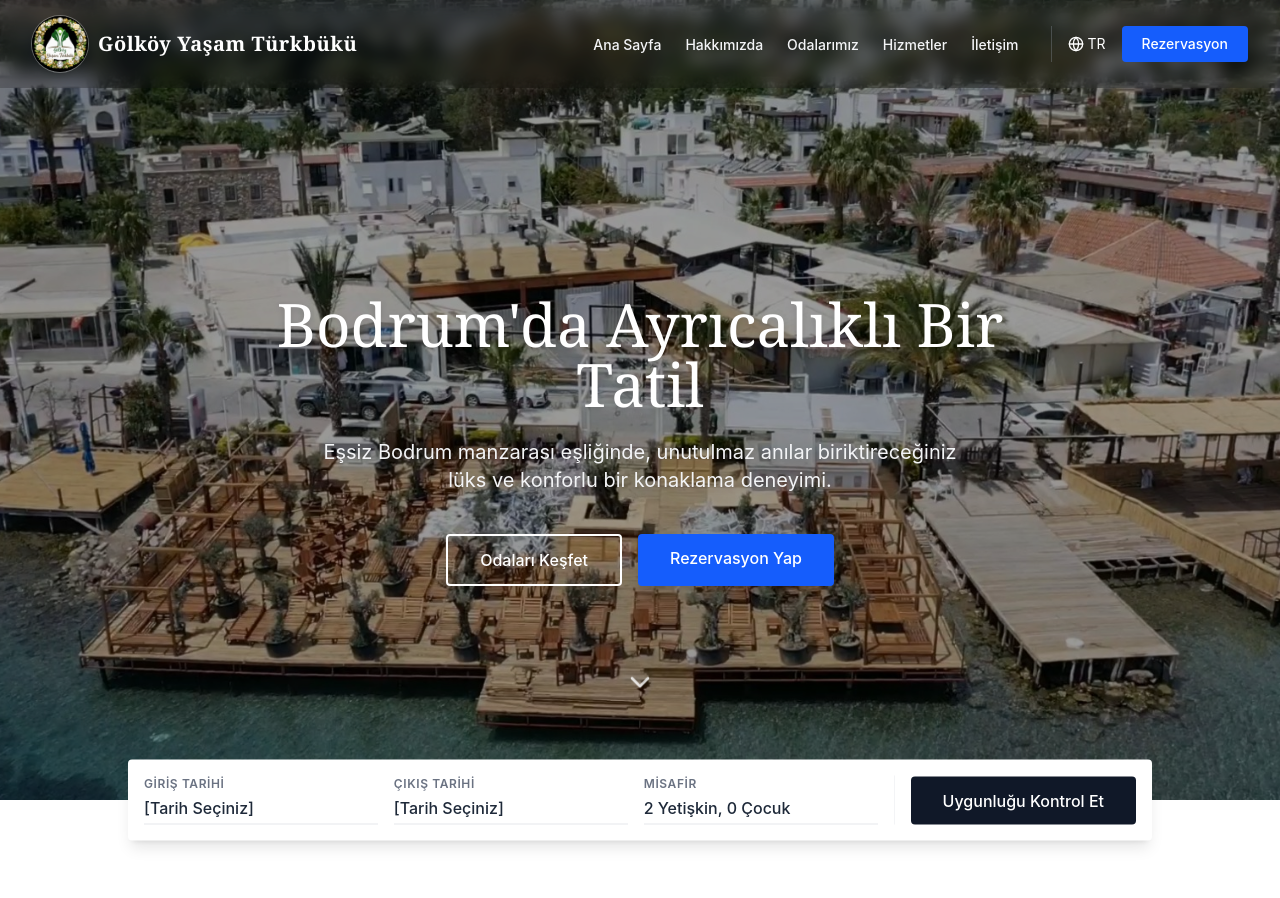
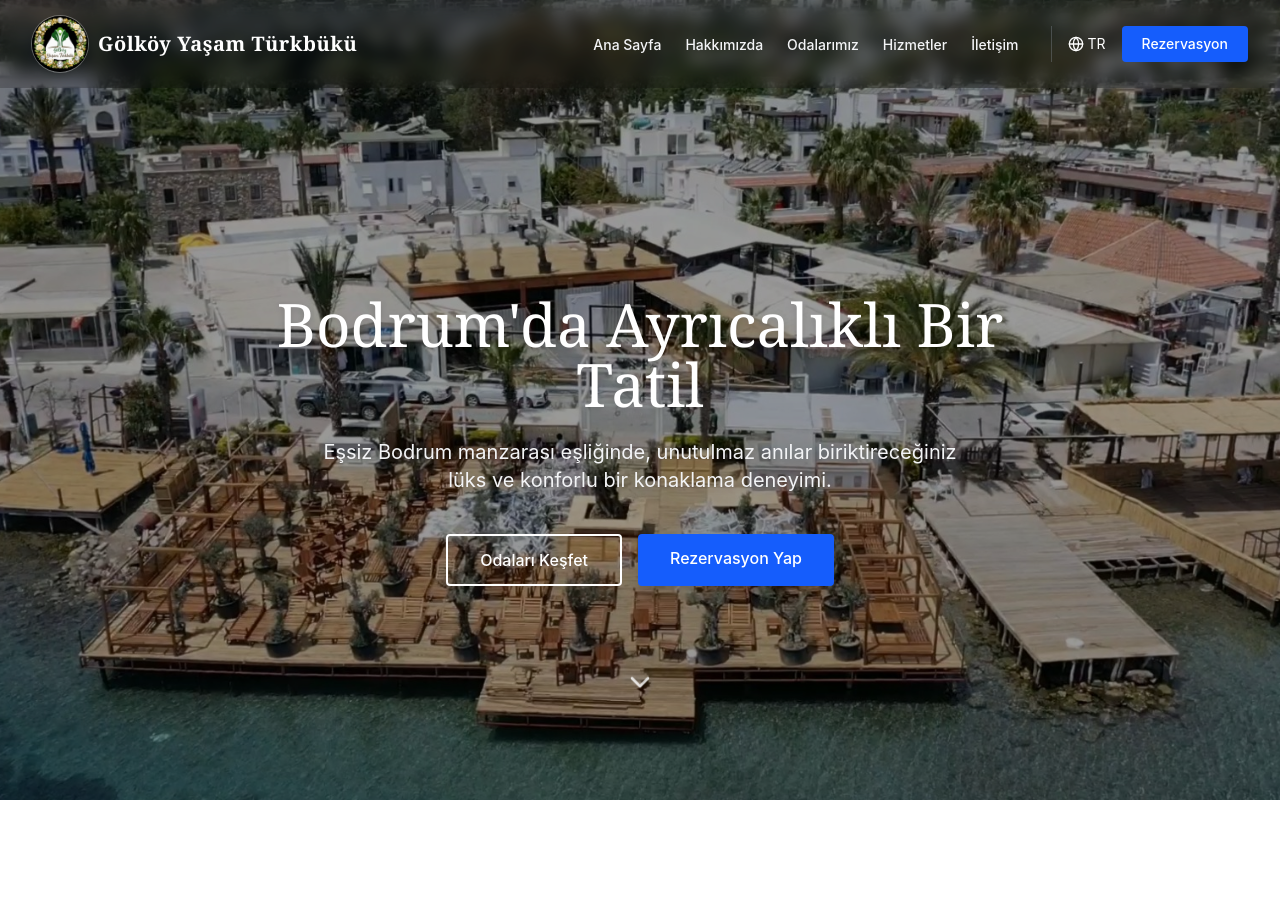
Before and after one commit to Max19071/golkoy_turkbuku1, a React (Vite) app: page / in a window 1280 px wide. Shown: the top 898 px of the page. Built offline with nearby package versions, Linux system fonts and the light colour scheme.

Commit message:
Rezervasyon bilgi çubuğunu kaldır

```diff
--- a/src/components/Hero.tsx
+++ b/src/components/Hero.tsx
@@ -48,29 +48,6 @@ export default function Hero() {
         </div>
       </div>
 
-      {/* Booking Bar Placeholder */}
-      <div id="book" className="absolute bottom-0 left-0 right-0 z-20 translate-y-1/2 px-4 hidden md:block">
-        <div className="max-w-5xl mx-auto bg-white p-4 shadow-lg rounded-sm flex items-center justify-between gap-4">
-          <div className="flex-1 grid grid-cols-3 gap-4 border-r pr-4 border-gray-100">
-            <div>
-              <label className="block text-xs font-semibold text-gray-500 uppercase tracking-wider mb-1">Giriş Tarihi</label>
-              <div className="text-gray-800 font-medium pb-1 border-b border-gray-200">[Tarih Seçiniz]</div>
-            </div>
-            <div>
-              <label className="block text-xs font-semibold text-gray-500 uppercase tracking-wider mb-1">Çıkış Tarihi</label>
-              <div className="text-gray-800 font-medium pb-1 border-b border-gray-200">[Tarih Seçiniz]</div>
-            </div>
-            <div>
-              <label className="block text-xs font-semibold text-gray-500 uppercase tracking-wider mb-1">Misafir</label>
-              <div className="text-gray-800 font-medium pb-1 border-b border-gray-200">2 Yetişkin, 0 Çocuk</div>
-            </div>
-          </div>
-          <button className="bg-gray-900 hover:bg-black text-white px-8 py-3 rounded-sm font-medium transition-colors whitespace-nowrap">
-            Uygunluğu Kontrol Et
-          </button>
-        </div>
-      </div>
-
       {/* Scroll Down Indicator */}
       <div className="absolute bottom-10 md:bottom-24 left-1/2 -translate-x-1/2 z-10 animate-bounce">
         <a href="#about" className="text-white/80 hover:text-white transition-colors">
```
